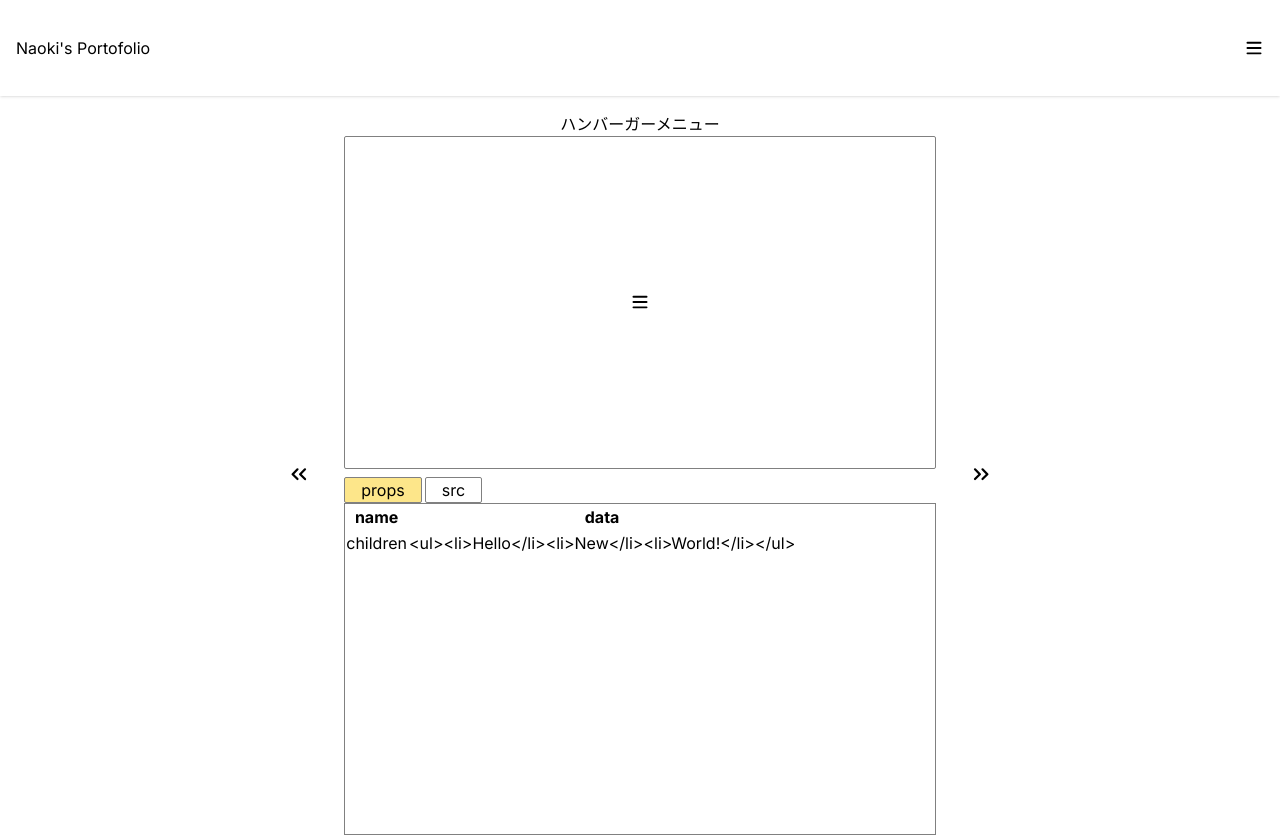
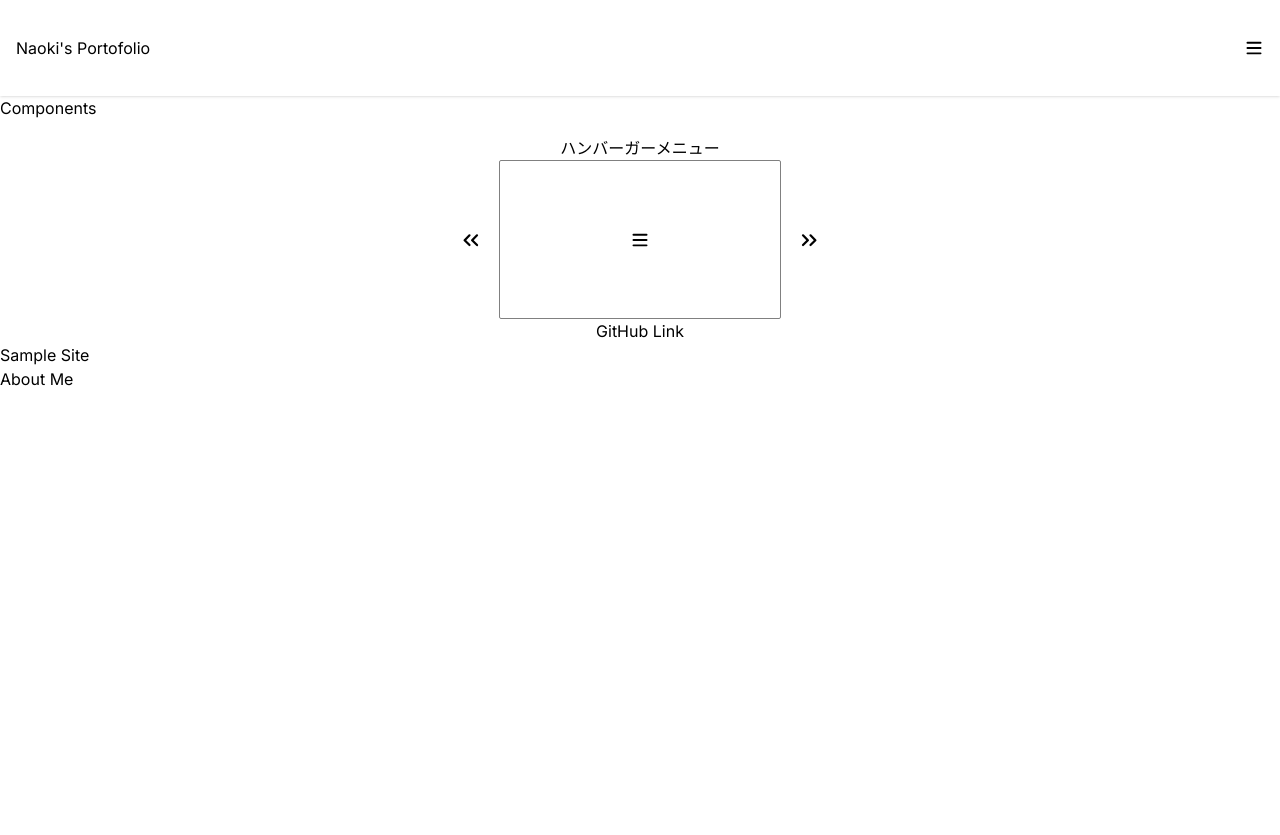
Before and after one commit to NeverPlayTEKKEN/portofolio, a Next.js app: page / in a window 1280 px wide. After the commit the page ends 800 px from the top, so only its background shows below. Built offline with nearby package versions, Linux system fonts and the light colour scheme.

Commit message:
change layout

```diff
--- a/src/app/page.tsx
+++ b/src/app/page.tsx
@@ -6,7 +6,10 @@ export default function Home() {
   return (
     <div>
       <Header tittle="Naoki's Portofolio"/>
+      <h2>Components</h2>
       <Carousel />
+      <h2>Sample Site</h2>
+      <h2>About Me</h2>
     </div>
   );
 }
--- a/src/components/carousel/Carousel.tsx
+++ b/src/components/carousel/Carousel.tsx
@@ -27,10 +27,18 @@ export const Carousel = () => {
             <div className={styles.embla} ref={emblaRef}>
                 <div className={styles.embla__container}>
                     <div className={styles.embla__slide}>
-                        <CarouselItem name="ハンバーガーメニュー" render={Hamburger} propslist={{children: HumbergerPropsChildren}}  srccode={Hamburgersrc}/>
+                        <CarouselItem
+                            name="ハンバーガーメニュー"
+                            render={Hamburger}
+                            propslist={{children: HumbergerPropsChildren}}
+                            link="https://github.com/NeverPlayTEKKEN/portofolio/blob/main/src/components/header/Hamburger.tsx"/>
                     </div>
                     <div className={styles.embla__slide}>
-                        <CarouselItem name="タブ" render={Tab} propslist={{labels:["hello", "world"], contents:["こんにちは", "せかい"]}} srccode={Tabsrc} />
+                        <CarouselItem
+                            name="タブ"
+                            render={Tab}
+                            propslist={{labels:["hello", "world"], contents:["こんにちは", "せかい"]}}
+                            link="https://github.com/NeverPlayTEKKEN/portofolio/blob/main/src/components/tab/Tab.tsx"/>
                     </div>
                 </div>
             </div>
@@ -45,75 +53,4 @@ const HumbergerPropsChildren = (
       <li>New</li>
       <li>World!</li>
     </ul>
-  )
-
-const Hamburgersrc = `
-'use client'
-
-import { useState, useEffect, useRef } from "react";
-import { Bars3Icon, XMarkIcon } from "@heroicons/react/16/solid";
-import { JSX } from "react/jsx-dev-runtime";
-
-
-export const Hamburger = (props: {children: JSX.Element}) => {
-
-    const [isMenuVisible, setIsMenuVisible] = useState(false);
-    const ref = useRef<HTMLDivElement>(null);
-
-    type onClickAwayType = (event: Event) => void
-
-    const onClickAway: onClickAwayType = (event: Event) => {
-        // ここの型アサーションがなんか怖いから変えたいが良い方法がない
-        ref.current && !ref.current.contains(event.target as Node) && setIsMenuVisible(false)
-    };
-
-    useEffect(()=>{
-        document.addEventListener("mousedown", onClickAway);
-        document.addEventListener("touchstart", onClickAway);
-
-        return (()=>{
-            document.removeEventListener("mousedown", onClickAway);
-            document.removeEventListener("touchstart", onClickAway);
-        })
-    },[]);
-
-    return (
-        <div ref={ref}>
-            <div onClick={()=>{setIsMenuVisible(!isMenuVisible)}}>{isMenuVisible ? (<XMarkIcon className="w-5 h-5" />):(<Bars3Icon className="w-5 h-5"/>)}</div>
-            {isMenuVisible ? (props.children):(<></>)}
-        </div>
-    )
-}
-`
-
-const Tabsrc = `
-'use client'
-import { ReactNode, useState } from "react";
-import styles from "./styles/tab.module.scss";
-
-type TabProps = {
-    labels: string[];
-    contents: ReactNode[];
-}
-
-export const Tab = (props: TabProps) => {
-    const [viewIndex, setViewIndex ] = useState<number>(1);
-
-    return (
-        <div>
-            <div>
-                {props.labels.map((label, index)=>
-                    <button
-                        key={index}
-                        onClick={() => {setViewIndex(index + 1)}}
-                        className={viewIndex===index+1 ? styles.activeButton : styles.button }
-                    >{label}</button>
-                )}
-            </div>
-            <div className={styles.content}>
-                {props.contents[viewIndex - 1]}
-            </div>
-        </div>
-    )
-}
-`
+)
--- a/src/components/carousel/CarouselItem.tsx
+++ b/src/components/carousel/CarouselItem.tsx
@@ -1,11 +1,7 @@
 'use client'
 
-import SyntaxHighlighter from "react-syntax-highlighter";
-import { docco } from "react-syntax-highlighter/dist/esm/styles/hljs";
-import { Tab } from "../tab/Tab";
 import { ReactElement, useState } from "react";
 import React from "react";
-import ReactDOMServer from 'react-dom/server';
 import styles from "./styles/CarsouselItem.module.scss";
 
 type CarouselItemProps = {
@@ -14,14 +10,13 @@ type CarouselItemProps = {
     propslist ?: {
         [key:string] : any;
     };
-    isJSX ?: boolean;
-    srccode: string;
+    link:string;
 }
 
 
 export const CarouselItem = (props: CarouselItemProps) => {
 
-    const { name, propslist = {sample: "none"}, srccode } = props
+    const { name, propslist = {sample: "none"} } = props
 
     return (
         <div className={styles.itemcontainer}>
@@ -32,55 +27,10 @@ export const CarouselItem = (props: CarouselItemProps) => {
                         {props.render(propslist)}
                     </div>
                     <div className={styles.srccontainer}>
-                        <Tab
-                            labels={["props", "src"]}
-                            contents={[
-                                <SafeTable propslist={propslist}/>,
-                                <div className={styles.src}>
-                                    <p>github link</p>
-                                    <SyntaxHighlighter language="typescript" style={docco} customStyle={{fontSize: "0.8rem"}}>{srccode}</SyntaxHighlighter>
-                                </div>
-                            ]}
-                        />
+                        <a href={props.link} target="_blank" rel="noopener noreferrer">GitHub Link</a>
                     </div>
                 </div>
             </div>
         </div>
     )
 }
-
-type SafeTableProps = {
-    propslist : {
-        [key:string] : any;
-    };
-}
-
-const SafeTable: React.FC<SafeTableProps> = (props) => {
-
-    const propslist = { ...props.propslist};
-    const key_list = Object.keys(propslist);
-
-    key_list.map((key)=>{
-        if(React.isValidElement(propslist[key])) {
-            propslist[key] = ReactDOMServer.renderToString(propslist[key])
-        }else if(Array.isArray(propslist[key])){
-            propslist[key] = propslist[key].join(",");
-        }
-    })
-
-    return (
-        <table>
-            <thead><tr><th>name</th><th>data</th></tr></thead>
-            <tbody>
-                {propslist && Object.keys(propslist).map((key, index)=>
-                    <tr key={index}>
-                        <td>{key}</td>
-                        <td style={{ whiteSpace: 'pre-wrap' }}>{
-                            propslist[key]
-                        }</td>
-                    </tr>
-                )}
-            </tbody>
-        </table>
-    )
-}
--- a/src/components/carousel/styles/CarsouselItem.module.scss
+++ b/src/components/carousel/styles/CarsouselItem.module.scss
@@ -20,13 +20,6 @@
         border-radius: 2px;
     }
     .srccontainer {
-        margin-top: 0.5rem;
-
-        .src {
-            width : 100%;
-            height: auto;
-            aspect-ratio: 16 / 9;
-            overflow: scroll;
-        }
+        text-align: center;
     }
 }
--- a/src/components/header/Header.tsx
+++ b/src/components/header/Header.tsx
@@ -25,6 +25,10 @@ export const Header = (props:HeaderProps) => {
 const NavItems = () => {
 
     return (
-        <nav className={styles.navItems}>Hello world!</nav>
+        <nav className={styles.navItems}>
+            <li>Components</li>
+            <li>Sample Site</li>
+            <li>About Me</li>
+        </nav>
     )
 }
--- a/src/components/header/styles/Header.module.scss
+++ b/src/components/header/styles/Header.module.scss
@@ -33,8 +33,8 @@
 
 .navItems {
     position: fixed;
-    width: 10rem;
-    top: 3rem;
+    top: 3.1rem;
+    padding: 0 0.25rem 0 0.25rem;
     @include bp.breakPoint("sm") {
         top: 4rem;
     }
@@ -46,4 +46,5 @@
     }
     right: 0;
     background-color: white;
+    z-index: 20;
 }
```
